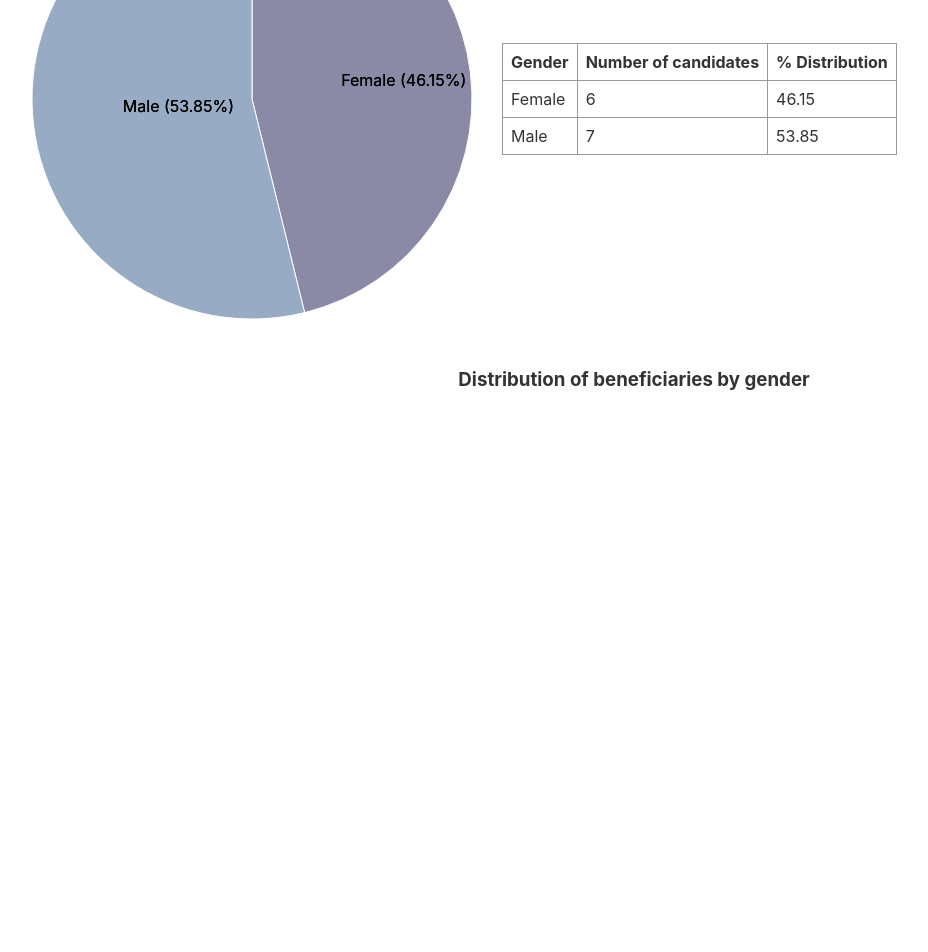
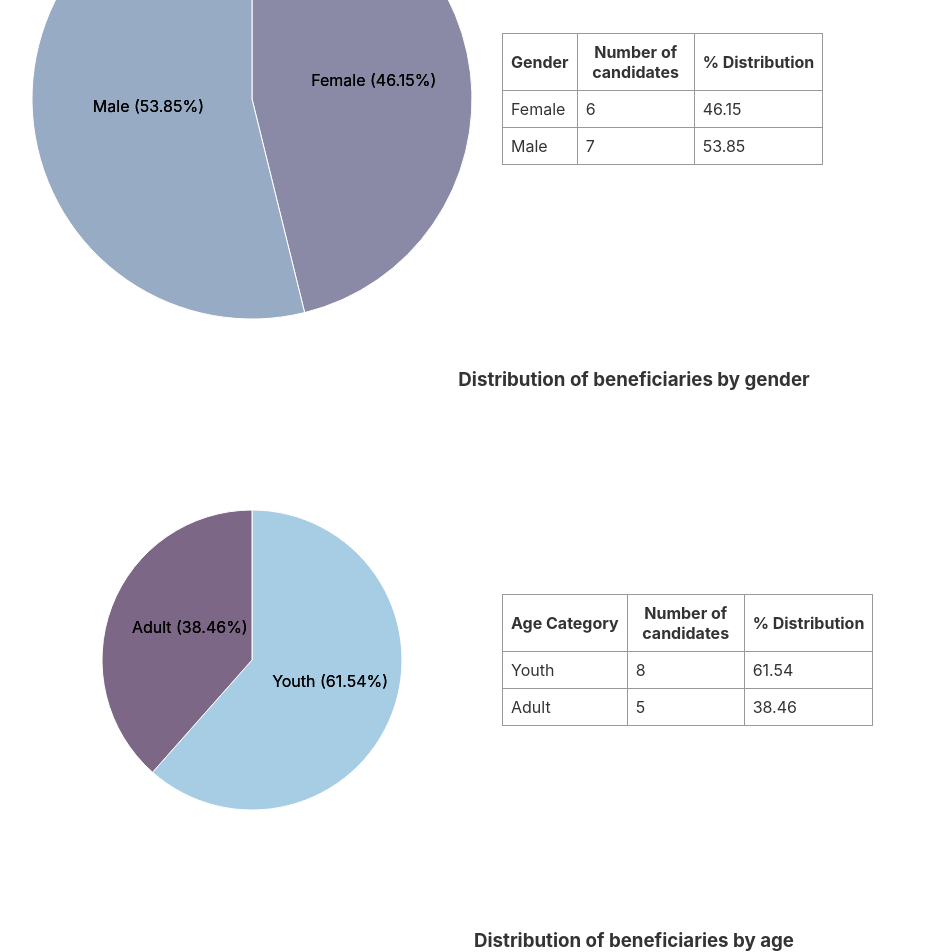
Before and after one commit to kanmii/appeals-project, a Svelte app: page / in a window 1280 px wide. Shown: the part 470-1422 px from the top of the page, without its empty margins (6-934 px from the left). Before the commit the page ends 861 px from the top, so only its background shows below. Built offline with nearby package versions, Linux system fonts and the light colour scheme.

Commit message:
age distribution done

```diff
--- a/src/Appeals/appeals.svelte
+++ b/src/Appeals/appeals.svelte
@@ -7,17 +7,10 @@
 
   const FEMALE_LABEL = "Female";
   const MALE_LABEL = "Male";
-
-  export let fetchDataFn;
-  let arcs = [];
-  let data = [];
-  let femaleMaleCountsMap = [FEMALE_LABEL, MALE_LABEL].reduce(
-    (acc, l) => ({ ...acc, [l]: { count: 0, percent: 0 } }),
-    {}
-  );
-
+  const YOUTH_LABEL = "Youth";
+  const ADULT_LABEL = "Adult";
+  const CHILDREN_LABEL = "Children";
   const arcGenerator = arc();
-
   const colorSchema = d3ScaleLinear().range([
     "#98abc5",
     "#8a89a6",
@@ -25,9 +18,55 @@
     "#6b486b",
     "#a05d56"
   ]);
+  const PIE_TRANSLATE = 250;
+  const PIE_LABEL_OFFSET = 50;
+
+  export let fetchDataFn;
+  let arcs = [];
+  let data = [];
+  let ageArcs = [];
+
+  let femaleMaleCountsMap = [FEMALE_LABEL, MALE_LABEL].reduce(
+    (acc, l) => ({ ...acc, [l]: { count: 0, percent: 0 } }),
+    {}
+  );
+
+  let ageDistributionCountsMap = [
+    YOUTH_LABEL,
+    ADULT_LABEL,
+    CHILDREN_LABEL
+  ].reduce((acc, l) => ({ ...acc, [l]: { count: 0, percent: 0 } }), {});
 
   onMount(async () => {
     data = await fetchDataFn();
+
+    let countYouths = 0;
+    let countsAdults = 0;
+    let countsChildren = 0;
+
+    const ageDistributionMap = data.reduce(
+      (acc, d) => {
+        const { age } = d;
+
+        if (age < 18) {
+          ++countsChildren;
+          acc[CHILDREN_LABEL].push(d);
+        } else if (age < 41) {
+          ++countYouths;
+          acc[YOUTH_LABEL].push(d);
+        } else {
+          ++countsAdults;
+          acc[ADULT_LABEL].push(d);
+        }
+
+        return acc;
+      },
+      {
+        [YOUTH_LABEL]: [],
+        [ADULT_LABEL]: [],
+        [CHILDREN_LABEL]: []
+      }
+    );
 
     const { Female, Male } = lodashGroupBy(data, d => d.gender);
     const countFemales = Female.length;
@@ -62,7 +101,37 @@
       };
     });
 
+    startAngle = 0;
+    const ageCountsMap = {};
+
+    ageArcs = [
+      [countYouths, YOUTH_LABEL],
+      [countsAdults, ADULT_LABEL],
+      [countsChildren, CHILDREN_LABEL]
+    ]
+      .filter(([count]) => count > 0)
+      .map(([count, label]) => {
+        const fraction = count / numCandidates;
+        const percent = (fraction * 100).toFixed(2);
+        ageCountsMap[label] = { count, percent };
+
+        const arcOption = {
+          innerRadius: 0,
+          outerRadius: 150,
+          startAngle: startAngle,
+          endAngle: startAngle += fraction * totalAngle
+        };
+
+        return {
+          d: arcGenerator(arcOption),
+          fill: colorSchema(count),
+          label: `${label} (${percent}%)`,
+          centroid: arcGenerator.centroid(arcOption)
+        };
+      });
+
     femaleMaleCountsMap = countsMap;
+    ageDistributionCountsMap = ageCountsMap;
   });
 </script>
 
@@ -105,6 +174,10 @@
     border-bottom: 1px solid #999;
     position: relative;
   }
+
+  .num-candidates {
+    max-width: 100px;
+  }
 </style>
 
 <div class="appeals">
@@ -140,18 +213,23 @@
 
   <h3 class="title">Raw Data</h3>
 
-  <div class="chart-container">
+  <div class="chart-container gender-distribution">
     <svg width="500" height="500">
-      <g transform="translate(250,250)">
+      <g transform={`translate(${PIE_TRANSLATE},${PIE_TRANSLATE})`}>
         {#each arcs as arc}
           <path d={arc.d} fill={arc.fill} stroke="white" />
 
           <!-- label -->
-          <text class="outline" x={arc.centroid[0] - 20} y={arc.centroid[1]}>
+          <text
+            class="outline"
+            x={arc.centroid[0] - PIE_LABEL_OFFSET}
+            y={arc.centroid[1]}>
             {arc.label}
           </text>
 
-          <text x={arc.centroid[0] - 20} y={arc.centroid[1]}>{arc.label}</text>
+          <text x={arc.centroid[0] - PIE_LABEL_OFFSET} y={arc.centroid[1]}>
+            {arc.label}
+          </text>
           <!-- label -->
         {/each}
       </g>
@@ -162,23 +240,81 @@
         <thead>
           <tr>
             <th>Gender</th>
-            <th>Number of candidates</th>
+            <th class="num-candidates">Number of candidates</th>
             <th>% Distribution</th>
           </tr>
         </thead>
 
         <tbody>
           {#each Object.entries(femaleMaleCountsMap) as [k, { count, percent }]}
-            <tr>
-              <td>{k}</td>
-              <td>{count}</td>
-              <td>{percent}</td>
-            </tr>
+            {#if count > 0}
+              <tr>
+                <td>{k}</td>
+                <td>{count}</td>
+                <td>{percent}</td>
+              </tr>
+            {/if}
           {/each}
         </tbody>
       </table>
     </div>
   </div>
 
-  <h3 class="title">Distribution of beneficiaries by gender</h3>
+  <h3 class="title">
+    Distribution of beneficiaries by
+    <strong>gender</strong>
+  </h3>
+
+  <div class="chart-container age-distribution">
+    <svg width="500" height="500">
+      <g transform={`translate(${PIE_TRANSLATE},${PIE_TRANSLATE})`}>
+        {#each ageArcs as arc}
+          <path d={arc.d} fill={arc.fill} stroke="white" />
+
+          <!-- label -->
+          <text
+            class="outline"
+            x={arc.centroid[0] - PIE_LABEL_OFFSET}
+            y={arc.centroid[1]}>
+            {arc.label}
+          </text>
+
+          <text x={arc.centroid[0] - PIE_LABEL_OFFSET} y={arc.centroid[1]}>
+            {arc.label}
+          </text>
+          <!-- label -->
+        {/each}
+      </g>
+    </svg>
+
+    <div class="data-summary-table">
+      <table>
+        <thead>
+          <tr>
+            <th>Age Category</th>
+            <th class="num-candidates">Number of candidates</th>
+            <th>% Distribution</th>
+          </tr>
+        </thead>
+
+        <tbody>
+          {#each Object.entries(ageDistributionCountsMap) as [k, { count, percent }]}
+            {#if count > 0}
+              <tr>
+                <td>{k}</td>
+                <td>{count}</td>
+                <td>{percent}</td>
+              </tr>
+            {/if}
+          {/each}
+        </tbody>
+      </table>
+    </div>
+  </div>
+
+  <h3 class="title">
+    Distribution of beneficiaries by
+    <strong>age</strong>
+  </h3>
+
 </div>
```
